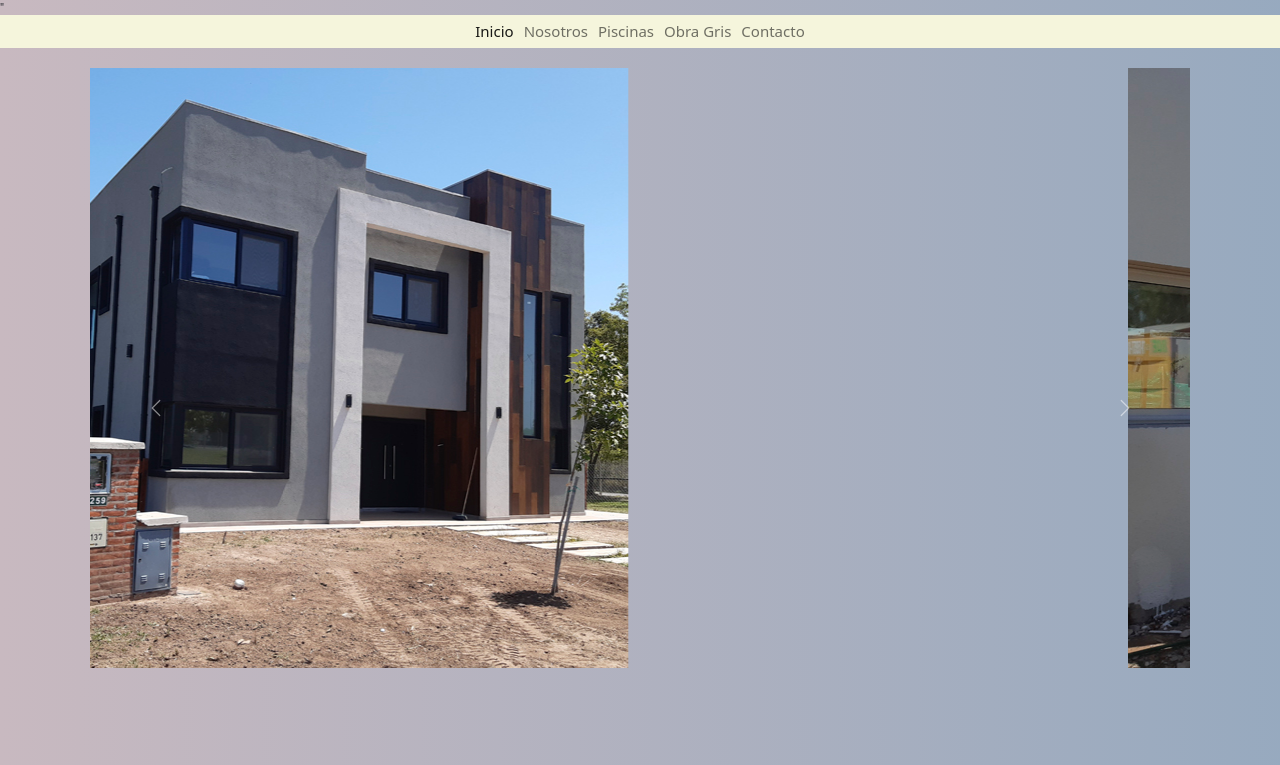
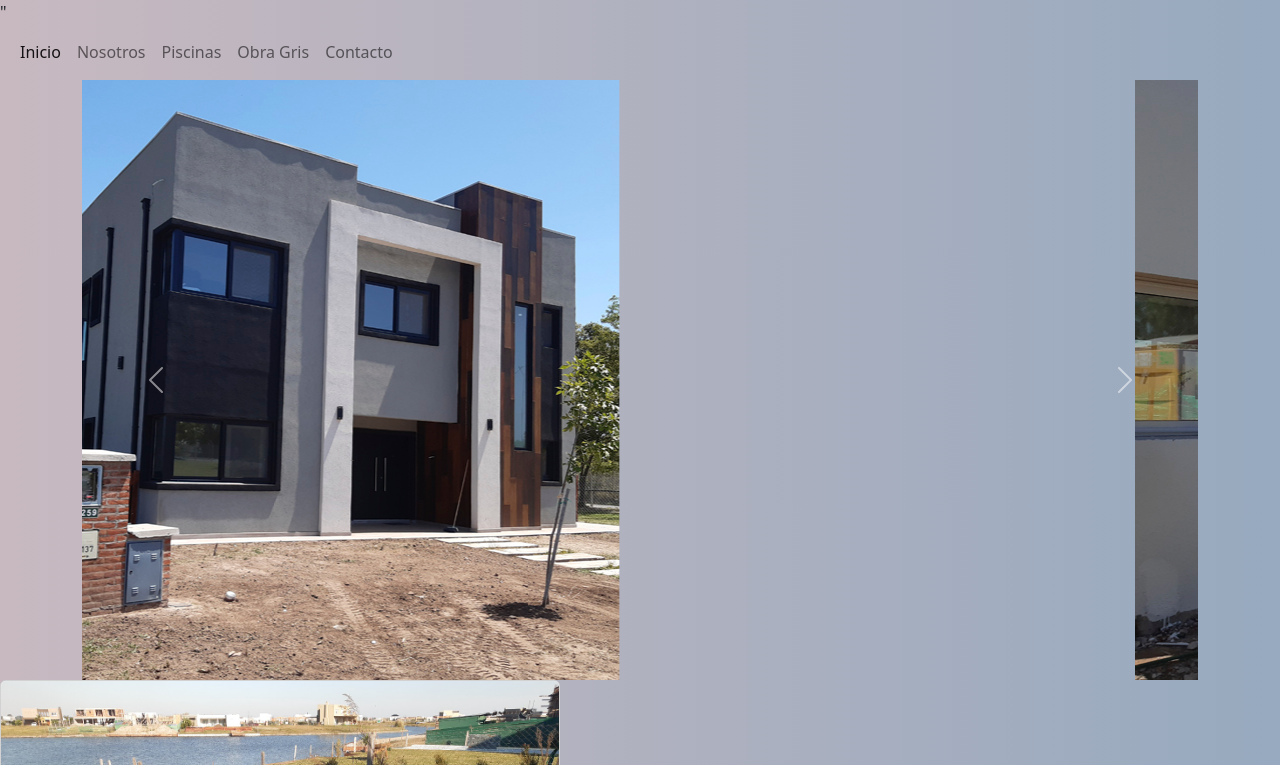
Before and after one commit to Romi121819/PreEEntrega2-Franco, a website: page index.html in a window 1280 px wide. Shown: the top 765 px of the page. Drawn offline with nearby package versions, Linux system fonts and the light colour scheme.

Commit message:
error scss

```diff
--- /dev/null
+++ b/scss/_header.scss
@@ -0,0 +1,10 @@
+.navbar {
+    padding: 0;
+    width: 100%;
+}
+.navbar-div {
+    padding: 0;
+}
+.navbar {
+    padding: 0;
+    width: 100%;
--- /dev/null
+++ b/scss/_main.scss
@@ -0,0 +1,4 @@
+body {
+    background: linear-gradient(90deg, rgba(200,185,192,1) 0%, rgba(114,139,168,0.7371323529411764) 100%);
+
+}
--- /dev/null
+++ b/scss/style.scss
@@ -0,0 +1,17 @@
+* {
+    margin: 0;
+    padding: 0;
+    box-sizing: border-box;
+}
+html {
+    font-size: 62.5%;
+}
+.navbar {
+    padding: 0;
+    width: 100%;
+
+
+body {
+    background: linear-gradient(90deg, rgba(200,185,192,1) 0%, rgba(114,139,168,0.7371323529411764) 100%);
+
+}
```
Also changed, not shown: package.json (added, +25 -0 lines), css/style.css, scss/_variable.scss (added), 2 other files.
